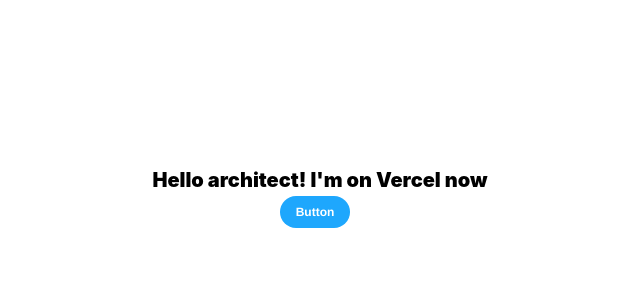
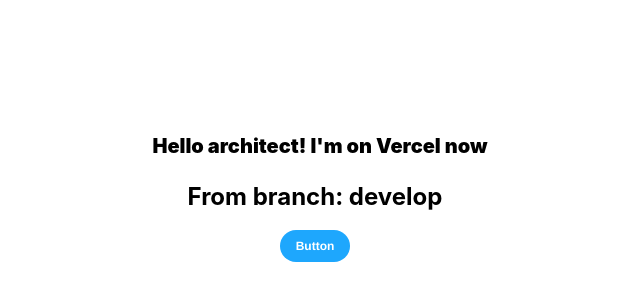
Before and after one commit to balazscsabak/nextjs-architect, a Next.js app: page / in a window 1280 px wide. Shown: the part 204-504 px from the top of the page, without its empty margins (325-965 px from the left). Built offline with nearby package versions, Linux system fonts and the light colour scheme.

Commit message:
style: new texts on develop branch

```diff
--- a/src/pages/index.tsx
+++ b/src/pages/index.tsx
@@ -14,6 +14,7 @@
 
       <main className={styles.main}>
         <h1>{"Hello architect! I'm on Vercel now"}</h1>
+        <h2>{'From branch: develop'}</h2>
         <Button label="Button" onClick={() => {}} primary size="small" />
       </main>
     </div>
```
